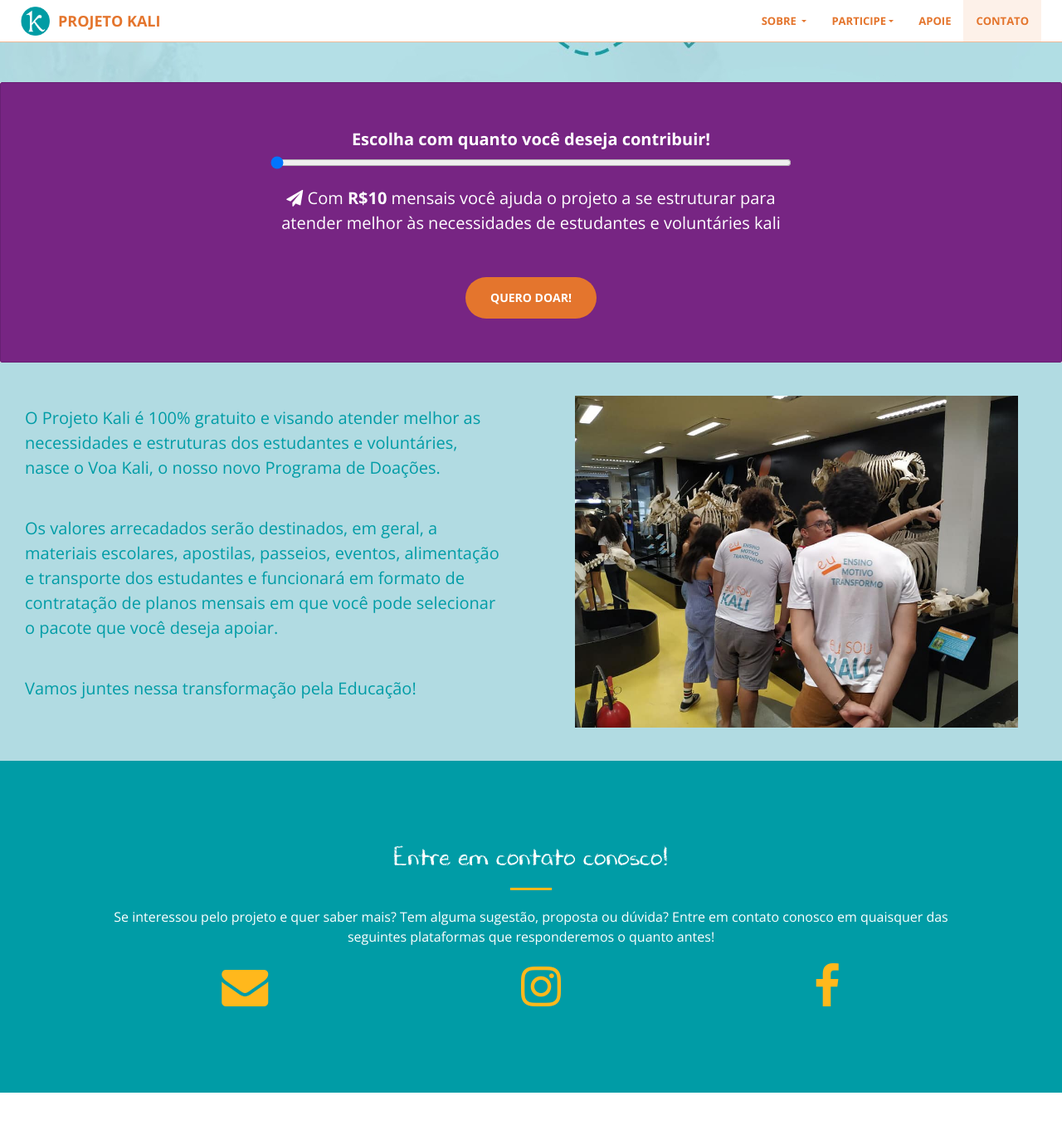
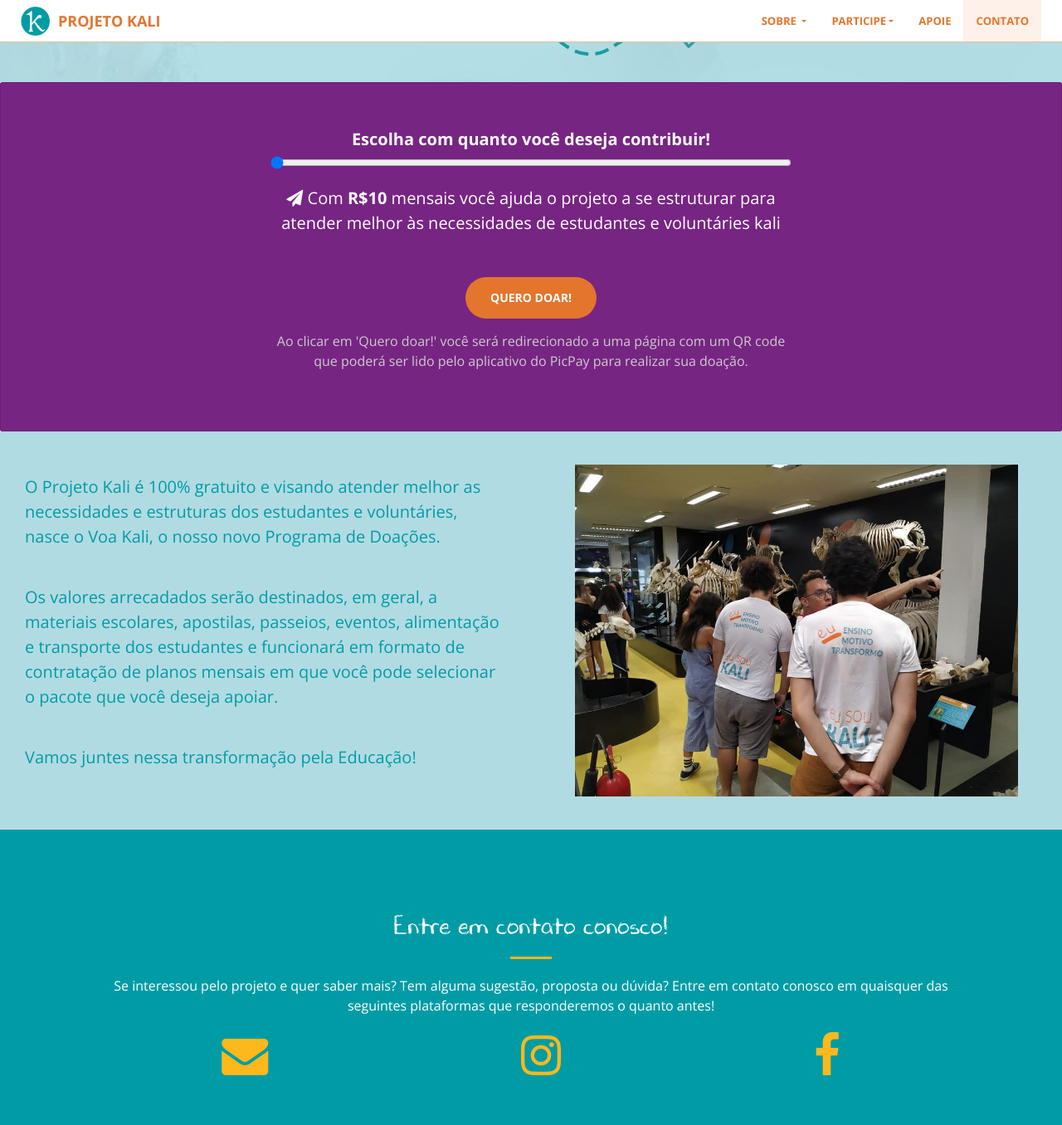
Before and after one commit to projetokali/projetokali.github.io, a Jekyll site: the page built from apoie.html, in a window 1280 px wide and 1400 px high, scrolled down 431 px. Shown: the top 1356 px of the window at 83% size. Built offline with Jekyll 4.4.1, drawn with Linux system fonts in a browser that asks for light colours; before the commit the page ends 1748 px from its top, so only the background shows below that.

Commit message:
Adiciona instruções de doação

```diff
--- a/_includes/apoie.html
+++ b/_includes/apoie.html
@@ -27,7 +27,6 @@
 		imgs = ['comida.png', 'material.png', 'passeio.jpeg'];
 		idx = Math.floor(Math.random()*3);
 		path = `img/apoie/${imgs[idx]}`;
-		console.log(path)
 		$("#doe-img")[0].src = path
 	}
 	window.onload = setRandImage
--- a/_includes/quanto-doar.html
+++ b/_includes/quanto-doar.html
@@ -26,10 +26,10 @@
 			</p>
 		</div>
 
-		<div class="d-flex flex-column align-items-center">
-			<a href="{{ site.picpay }}" target="_blank" class="btn btn-primary btn-xl mt-5"
-				data-aos="zoom-in" data-aos-anchor="#page-top">Quero doar!</a>
-		</div>
+		<a href="{{ site.picpay }}" target="_blank" class="btn btn-primary btn-xl mt-5"
+			data-aos="zoom-in" data-aos-anchor="#page-top">Quero doar!</a>
+
+		<p id="instrucoes-doacao" class="mt-4 disabled">Ao clicar em Quero Doar caso você esteja em um computador será redirecionado para uma página com QR Code para abrir via câmera celular. Se estiver pelo próprio celular, o aplicativo do picpay será aberto para que a doação seja efetuada.</p>
 	</div>
 </div>
 
@@ -41,4 +41,12 @@
 		}
 		$("#doa-"+valores[i]).removeClass("d-none")
 	}
+	document.addEventListener("DOMContentLoaded", function(){
+		if(/Android|webOS|iPhone|iPad|iPod|pocket|psp|kindle|avantgo|blazer|midori|Tablet|Palm|maemo|plucker|phone|BlackBerry|symbian|IEMobile|mobile|ZuneWP7|Windows Phone|Opera Mini/i.test(navigator.userAgent) ) {
+			$('#instrucoes-doacao').text("Ao clicar em 'Quero doar!' você será redirecionado ao aplicativo do PicPay para fazer sua doação.")
+		}
+		else {
+			$('#instrucoes-doacao').text("Ao clicar em 'Quero doar!' você será redirecionado a uma página com um QR code que poderá ser lido pelo aplicativo do PicPay para realizar sua doação.")
+		}
+	})
 </script>
--- a/_sass/_base.scss
+++ b/_sass/_base.scss
@@ -71,6 +71,10 @@
 
 p.medium{
     font-size: 20px;
+}
+
+p.disabled {
+    color: #CCCCCC;
 }
 
 .bg-primary {
--- a/js/creative.js
+++ b/js/creative.js
@@ -114,7 +114,7 @@
 			method: "GET",
 		}).then(res => {
 			if (res.status !== 200) {
-				console.log(
+				console.error(
 					"Error code in Instagram request response, error code ",
 					res.status
 				);
```
